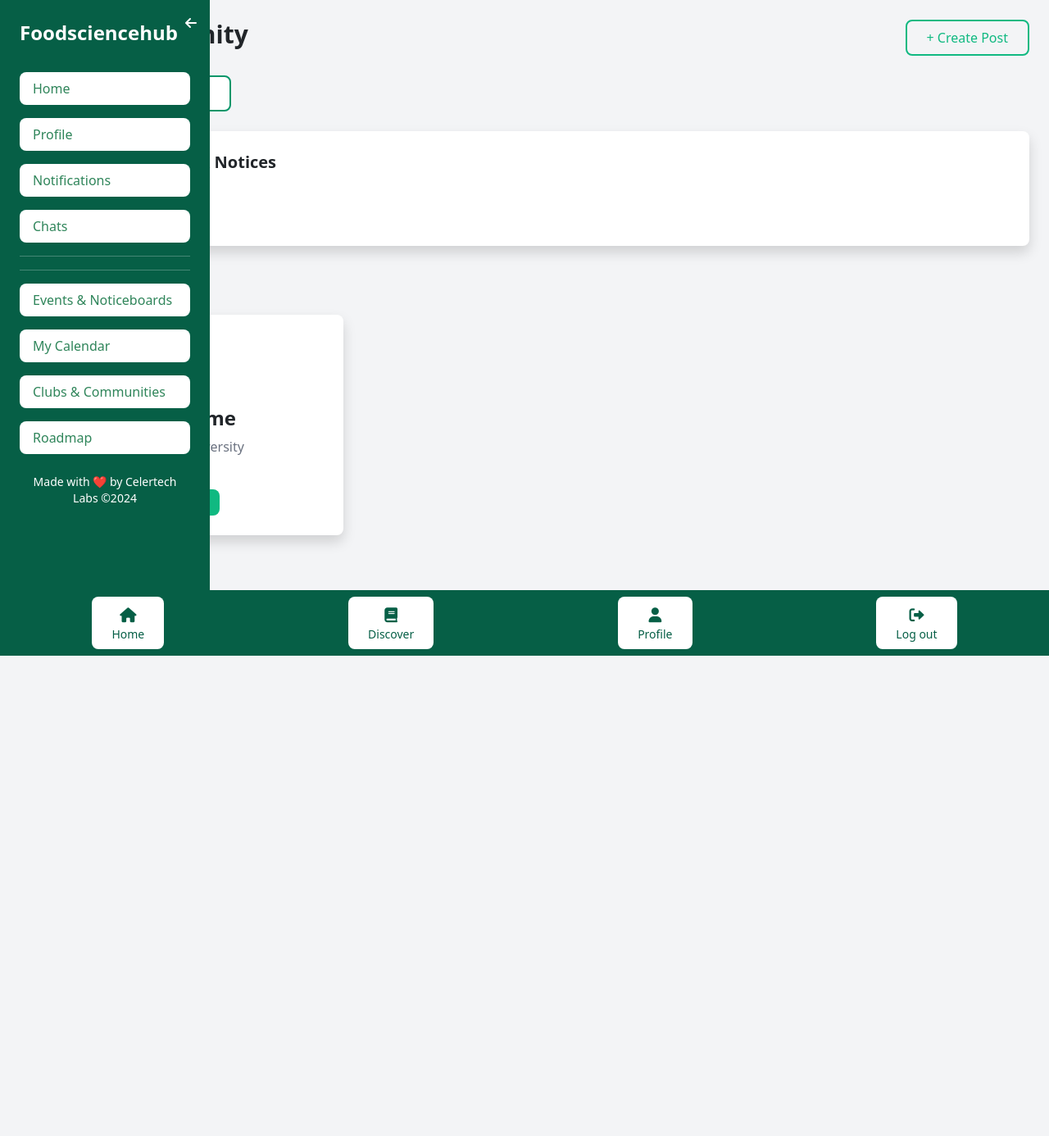
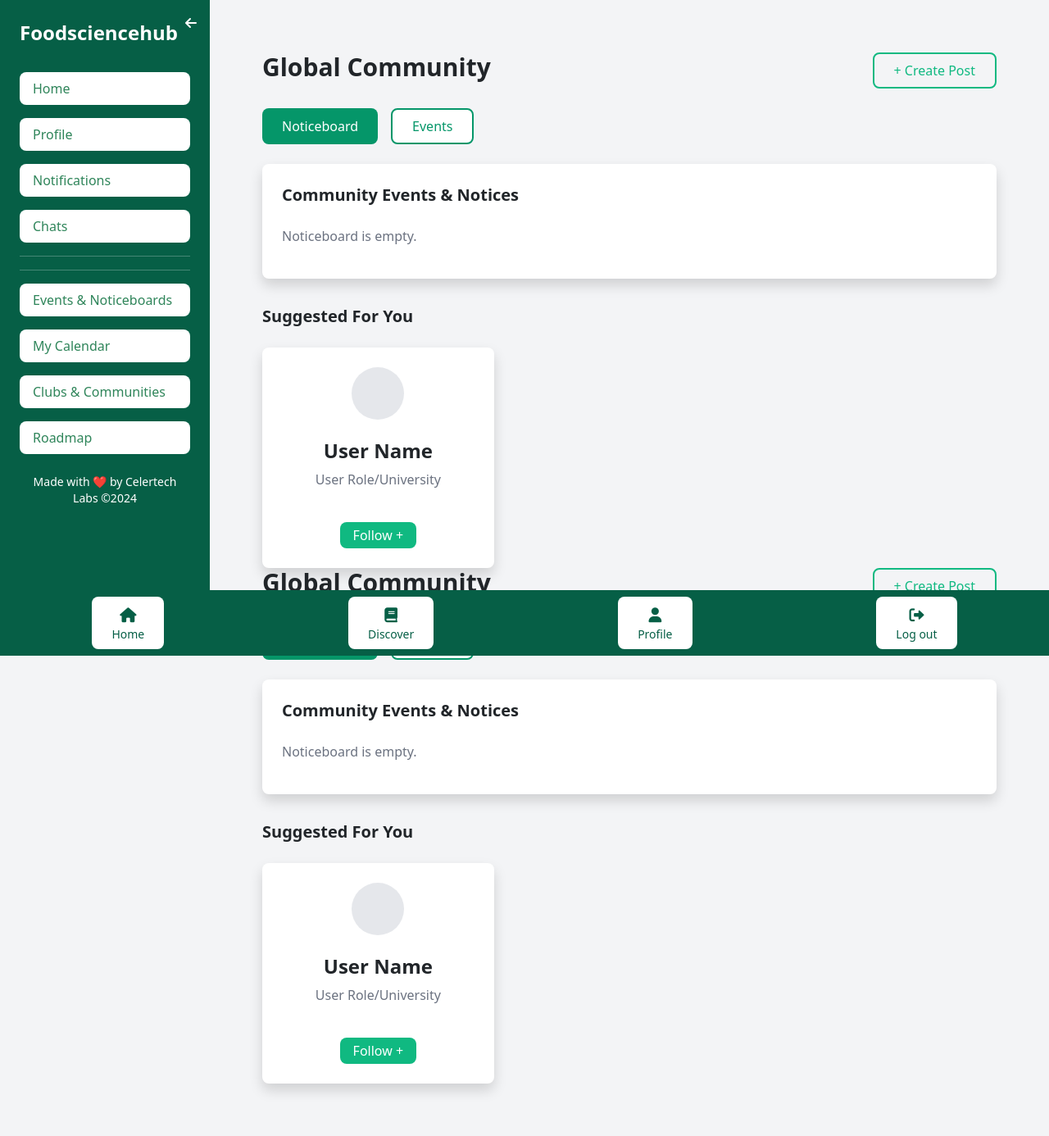
Before and after one commit to KIKETENATHAN/foodsciencehub, a PHP site: page /dashboard.php in a window 1280 px wide. Shown: the whole page at 82% size. Before the commit the page ends 800 px from the top, so only its background shows below. Run offline with PHP 8.4, Linux system fonts and the light colour scheme.

Commit message:
fixed position

```diff
--- a/dashboard.php
+++ b/dashboard.php
@@ -83,7 +83,36 @@ session_start();
         </aside>
 
         <!-- Main Content -->
-        <main id="mainContent" class="flex-1 p-4 md:p-8 transition-all duration-300">
+        <main class="flex-1 p-8 ml-64">
+        <main id="mainContent" class="flex-1 p-8 ml-64 md:p-8 transition-all duration-300">
+            <div class="flex justify-between items-center mb-4">
+                <h2 class="text-3xl font-semibold">Global Community</h2>
+                <button class="py-2 px-4 border-2 border-green-500 text-green-500 rounded-lg">+ Create Post</button>
+            </div>
+
+            <div class="flex space-x-4 mb-6">
+                <button class="bg-green-600 text-white py-2 px-4 rounded-lg">Noticeboard</button>
+                <button class="bg-white text-green-600 border-2 border-green-600 py-2 px-4 rounded-lg">Events</button>
+            </div>
+            <div class="bg-white p-6 rounded-lg shadow">
+                <h3 class="text-xl font-bold mb-4">Community Events & Notices</h3>
+                <p class="text-gray-500">Noticeboard is empty.</p>
+            </div>
+
+            <div class="mt-8">
+                <h3 class="text-xl font-bold mb-4">Suggested For You</h3>
+                <div class="grid grid-cols-1 sm:grid-cols-2 lg:grid-cols-3 gap-4">
+                    <!-- Suggested Users -->
+                    <div class="bg-white p-4 rounded-lg shadow text-center">
+                        <div class="w-16 h-16 mx-auto bg-gray-200 rounded-full mb-4"></div>
+                        <h4 class="font-semibold">User Name</h4>
+                        <p class="text-gray-500">User Role/University</p>
+                        <button class="mt-4 bg-green-500 text-white py-1 px-3 rounded-lg">Follow +</button>
+                    </div>
+                </div>
+            </div>
+
+
             <div class="flex justify-between items-center mb-4">
                 <h2 class="text-3xl font-semibold">Global Community</h2>
                 <button class="py-2 px-4 border-2 border-green-500 text-green-500 rounded-lg">+ Create Post</button>
--- a/profile.php
+++ b/profile.php
@@ -75,9 +75,9 @@ if (!$user) {
         <!-- Sidebar -->
         <aside class="w-64 bg-green-800 min-h-screen text-white p-6">
             <div class="mb-8">
-                <h1 class="text-2xl font-bold">FoodscienceHub</h1>
             </div>
-            <nav class="space-y-4">
+            <nav class="space-y-4 fixed top-0 left-10">
+            <h1 class="text-2xl font-bold">FoodscienceHub</h1>
                 <a href="dashboard.php" class="block py-2 px-4 rounded-lg hover:bg-green-600">Dashboard</a>
                 <a href="profile.php" class="block py-2 px-4 rounded-lg hover:bg-green-600 bg-green-600">Profile</a>
                 <a href="logout.php" class="block py-2 px-4 rounded-lg hover:bg-green-600">Logout</a>
```
